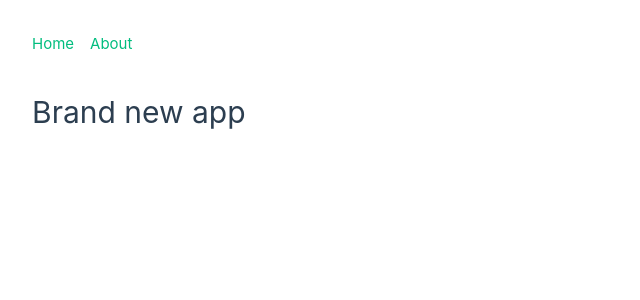
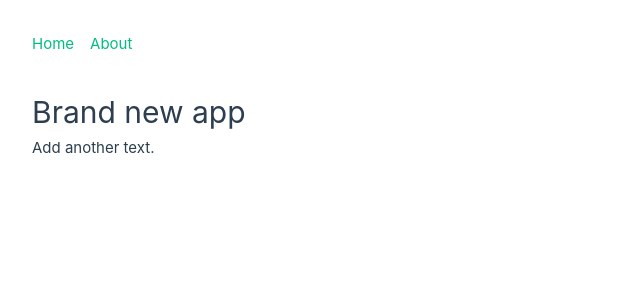
Before and after one commit to pionkipl/vue-3-vite-pwa, a Vue app: page / in a window 1280 px wide. Shown: the top 300 px of the page, without its empty margins (0-640 px from the left). Built offline with nearby package versions, Linux system fonts and the light colour scheme; no server answers.

Commit message:
Test: add text in home.

```diff
--- a/src/views/HomeView.vue
+++ b/src/views/HomeView.vue
@@ -5,6 +5,7 @@
 <template>
   <main>
     <h1>Brand new app</h1>
+    <p>Add another text.</p>
   </main>
 </template>
 
```
